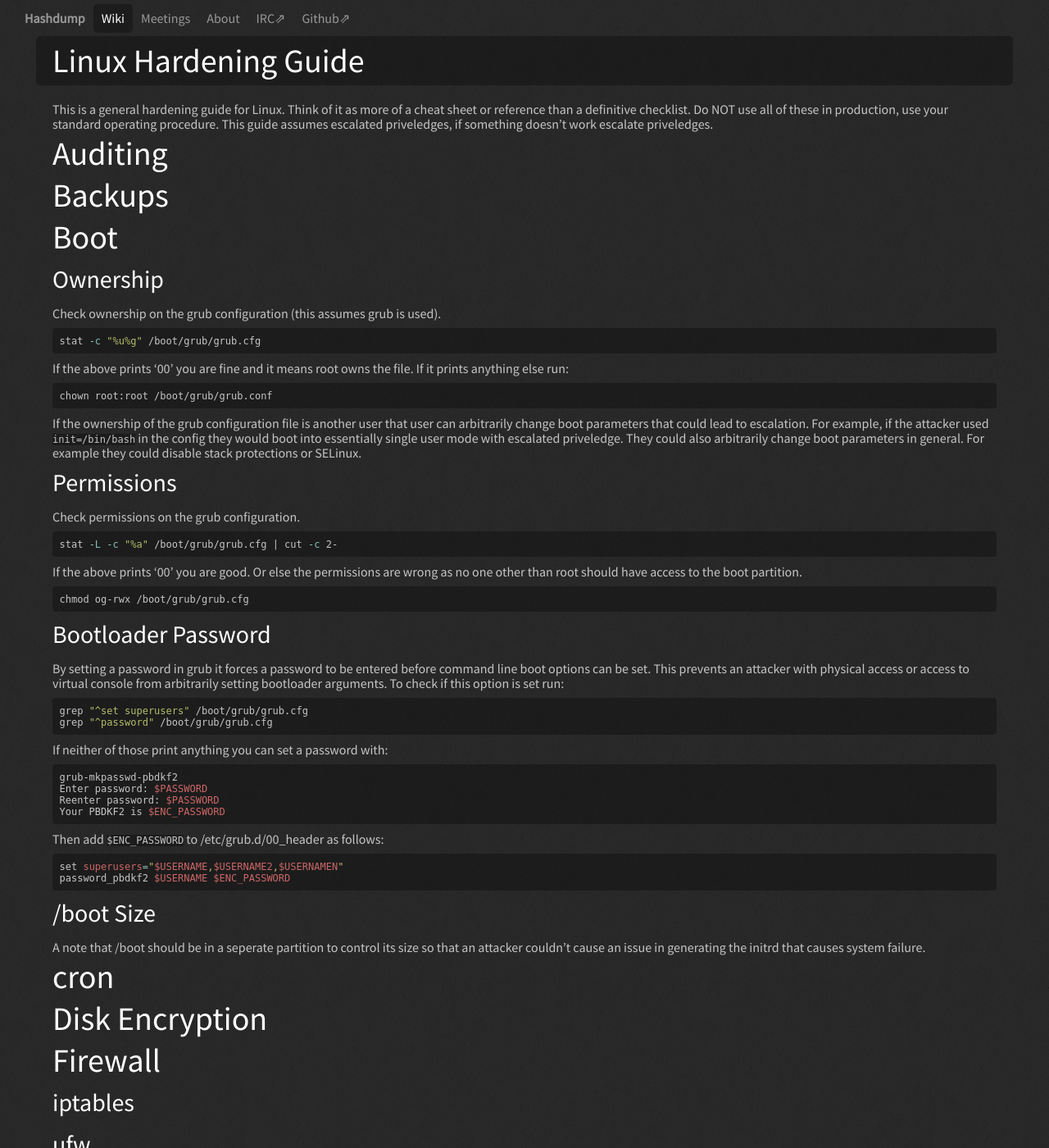
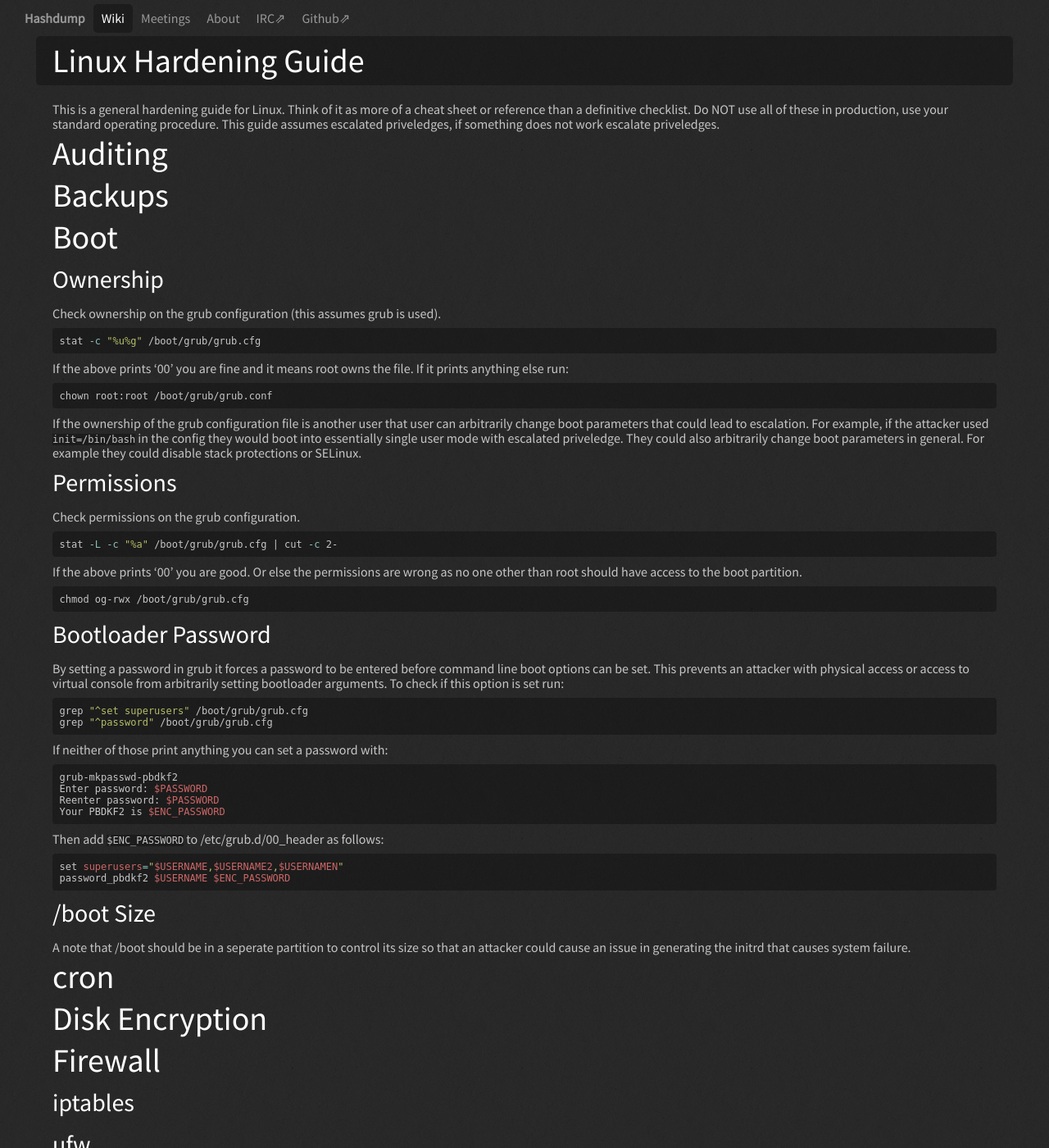
Before and after one commit to Hashdump/old-hashdump-site, a Jekyll site: the page built from _wiki/linux/hardening.md, in a window 1280 px wide and 1400 px high. Shown: the whole window at 82% size. Built offline with Jekyll 4.4.1, drawn with Linux system fonts in a browser that asks for light colours; Markdown is read by kramdown in place of the engine named in the settings.

Commit message:
More fixes

````diff
--- a/_wiki/linux/hardening.md
+++ b/_wiki/linux/hardening.md
@@ -1,50 +1,64 @@
 ---
 title: Linux Hardening Guide
 ---
-This is a general hardening guide for Linux. Think of it as more of a cheat sheet or reference than a definitive checklist. Do NOT use all of these in production, use your standard operating procedure. This guide assumes escalated priveledges, if something doesn't work escalate priveledges.
+This is a general hardening guide for Linux. Think of it as more of a cheat sheet or reference than a definitive checklist. Do NOT use all of these in production, use your standard operating procedure. This guide assumes escalated priveledges, if something does not work escalate priveledges.
 
 # Auditing
 # Backups
 # Boot
 ## Ownership
 Check ownership on the grub configuration (this assumes grub is used).
+
 ``` bash
 stat -c "%u%g" /boot/grub/grub.cfg
 ```
+
 If the above prints '00' you are fine and it means root owns the file. If it prints anything else run:
+
 ``` bash
 chown root:root /boot/grub/grub.conf
 ```
+
 If the ownership of the grub configuration file is another user that user can arbitrarily change boot parameters that could lead to escalation. For example, if the attacker used `init=/bin/bash` in the config they would boot into essentially single user mode with escalated priveledge. They could also arbitrarily change boot parameters in general. For example they could disable stack protections or SELinux.
 ## Permissions
 Check permissions on the grub configuration.
+
 ``` bash
 stat -L -c "%a" /boot/grub/grub.cfg | cut -c 2-
 ```
+
 If the above prints '00' you are good. Or else the permissions are wrong as no one other than root should have access to the boot partition.
+
 ``` bash
 chmod og-rwx /boot/grub/grub.cfg
 ```
+
 ## Bootloader Password
 By setting a password in grub it forces a password to be entered before command line boot options can be set. This prevents an attacker with physical access or access to virtual console from arbitrarily setting bootloader arguments. To check if this option is set run:
+
 ``` bash
 grep "^set superusers" /boot/grub/grub.cfg
 grep "^password" /boot/grub/grub.cfg
 ```
+
 If neither of those print anything you can set a password with:
+
 ``` bash
 grub-mkpasswd-pbdkf2
 Enter password: $PASSWORD
 Reenter password: $PASSWORD
 Your PBDKF2 is $ENC_PASSWORD
 ```
+
 Then add `$ENC_PASSWORD` to /etc/grub.d/00_header as follows:
+
 ``` bash
 set superusers="$USERNAME,$USERNAME2,$USERNAMEN"
 password_pbdkf2 $USERNAME $ENC_PASSWORD
 ```
+
 ## /boot Size
-A note that /boot should be in a seperate partition to control its size so that an attacker couldn't cause an issue in generating the initrd that causes system failure.
+A note that /boot should be in a seperate partition to control its size so that an attacker could cause an issue in generating the initrd that causes system failure.
 # cron
 # Disk Encryption
 # Firewall
@@ -55,10 +69,12 @@ As with all services and programs, if you are not going to use it in production
 ## Disable Portions
 ### IPv6 Router Advertisements
 If this is allowed an attacker may be able to trick a machine into routing traffic to a place they did not intend. Run the follwing:
+
 ``` bash
 # sysctl net.ipv6.conf.all.accept_ra
 
 ```
+
 ## Completely Disable
 # Kernel
 ## Modules
````
